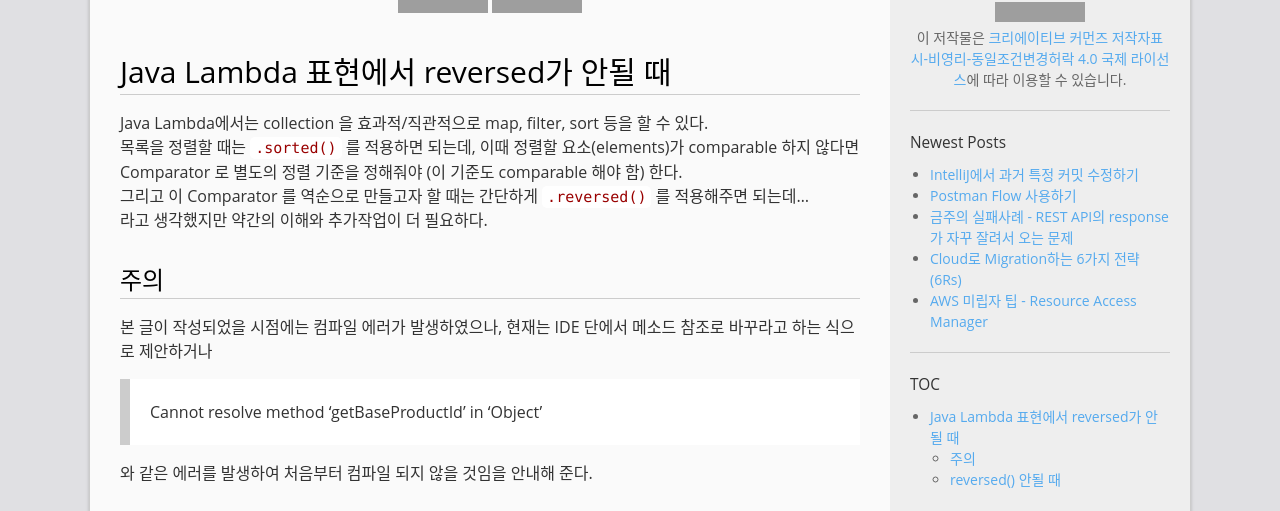
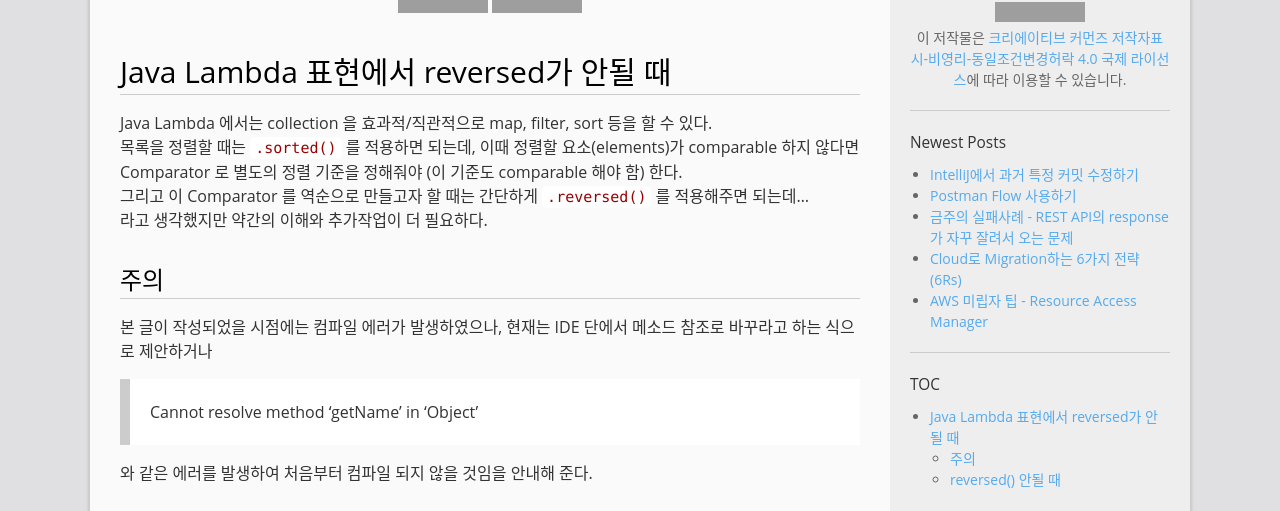
Before and after one commit to mystria/mystria.github.io, a Jekyll site: the page built from _posts/2021-02-10-fail-case-java-lambda-reversed.md, in a window 1280 px wide. Shown: the part 340-851 px from the top of the page. Built offline with Jekyll 4.4.1, drawn with Linux system fonts in a browser that asks for light colours; comment, search, counter and statistics services are not loaded; grey boxes are pictures that could not be loaded.

Commit message:
Update content

```diff
--- a/_posts/2021-02-10-fail-case-java-lambda-reversed.md
+++ b/_posts/2021-02-10-fail-case-java-lambda-reversed.md
@@ -7,14 +7,14 @@ comments: true
 ---
 
 # Java Lambda 표현에서 reversed가 안될 때
-Java Lambda에서는 collection 을 효과적/직관적으로 map, filter, sort 등을 할 수 있다.
+Java Lambda 에서는 collection 을 효과적/직관적으로 map, filter, sort 등을 할 수 있다.
 목록을 정렬할 때는 `.sorted()` 를 적용하면 되는데, 이때 정렬할 요소(elements)가 comparable 하지 않다면 Comparator 로 별도의 정렬 기준을 정해줘야 (이 기준도 comparable 해야 함) 한다.
 그리고 이 Comparator 를 역순으로 만들고자 할 때는 간단하게 `.reversed()` 를 적용해주면 되는데...
 라고 생각했지만 약간의 이해와 추가작업이 더 필요하다.
 
 ## 주의
 본 글이 작성되었을 시점에는 컴파일 에러가 발생하였으나, 현재는 IDE 단에서 메소드 참조로 바꾸라고 하는 식으로 제안하거나
-> Cannot resolve method 'getBaseProductId' in 'Object'
+> Cannot resolve method 'getName' in 'Object'
 >
 
 와 같은 에러를 발생하여 처음부터 컴파일 되지 않을 것임을 안내해 준다.
```
